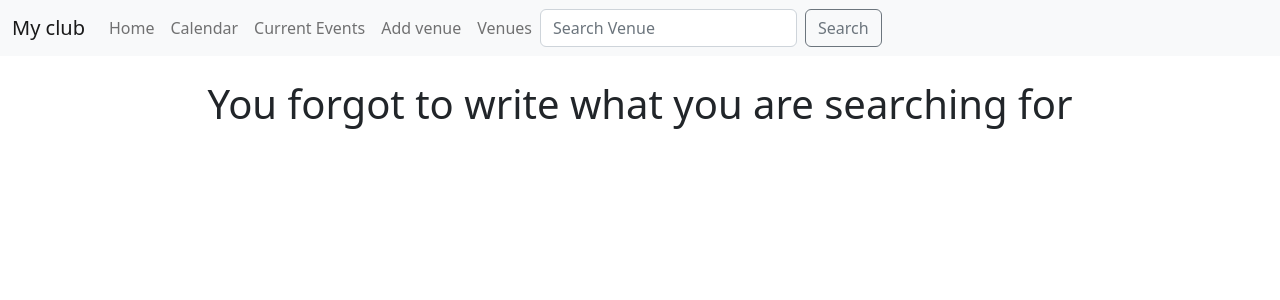
After one commit to BrioMex/Private-club, a Django app: page /search_venues in a window 1280 px wide. The commit adds this page. Shown: the top 300 px of the page. Run offline with Django 4.2, Linux system fonts and the light colour scheme.

Commit message:
Venues page and search venue bar

```diff
--- a/events/templates/events/navbar.html
+++ b/events/templates/events/navbar.html
@@ -10,8 +10,17 @@
           <a class="nav-link" href="{% url 'calendar' %}">Calendar</a>
           <a class="nav-link" href="{% url 'events-list' %}">Current Events</a>
           <a class="nav-link" href="{% url 'add-venue' %}">Add venue</a>
-          <a class="nav-link" href="#">Other stuffs</a>
+          <a class="nav-link" href="{% url 'list-venue' %}">Venues</a>
+
+
         </div>
+
+        <form class="d-flex" method= POST action= {% url 'search-venue' %} role="search">
+          {% csrf_token %}
+          <input class="form-control me-2" type="search" placeholder="Search Venue" aria-label="Search" name="searched">
+          <button class="btn btn-outline-secondary" type="submit">Search</button>
+        </form>
+
       </div>
     </div>
   </nav>
--- /dev/null
+++ b/events/templates/events/search_venues.html
@@ -0,0 +1,20 @@
+{% extends 'events/base.html' %}
+
+{% block content %}
+    <center>
+        {% if searched %}
+            <h1>Your search for {{searched}} returned: </h1> <br>
+            {% for venue in venues %}
+            <a href="{% url 'show-venue' venue.id %}">{{venue}}</a> <br>
+            {% endfor %}
+
+        {% else %}
+            <h1>You forgot to write what you are searching for</h1>
+
+        {% endif %}
+
+
+
+    </center>
+
+{% endblock content %}
--- a/events/urls.py
+++ b/events/urls.py
@@ -8,4 +8,7 @@ urlpatterns = [
     path('calendar/<int:year>/<int:month>/',views.calendarmonth, name ='calendarmonth'),
     path('events/', views.all_events, name= "events-list"),
     path('add_venue', views.add_venue, name= "add-venue"),
+    path('list_venues', views.list_venues, name= "list-venue"),
+    path('show_venue/<int:venue_id>/', views.show_venue, name= "show-venue"),
+    path('search_venues', views.search_venues, name= "search-venue"),
 ]
--- a/events/views.py
+++ b/events/views.py
@@ -2,7 +2,7 @@ from django.shortcuts import render
 from django.utils import timezone
 from django.http import HttpResponseRedirect
 
-from .models import Event
+from .models import Event, Venue
 from .forms import VenueForm
 
 from calendar import HTMLCalendar
@@ -37,3 +37,22 @@ def add_venue(request):
         if 'submitted' in request.GET:
             submitted = True
     return render(request, 'events/add_venue.html',{'form': form, 'submitted': submitted})
+
+
+
+def list_venues(request):
+    venues_list = Venue.objects.all()
+    return render(request, 'events/venues.html', {'venues_list': venues_list
+                                                    })
+
+def show_venue(request, venue_id):
+    venue = Venue.objects.get(pk=venue_id)
+    return render(request, 'events/show_venue.html', {'venue': venue})
+
+def search_venues(request):
+    if request.method == "POST":
+        searched = request.POST['searched']
+        venues = Venue.objects.filter(name__contains = searched)
+        return render(request, 'events/search_venues.html',{'searched': searched, 'venues': venues})
+    else:
+        return render(request, 'events/search_venues.html',{})
```
Also changed, not shown: events/templates/events/show_venue.html (added, +19 -0 lines), events/templates/events/venues.html (added, +12 -0 lines).
